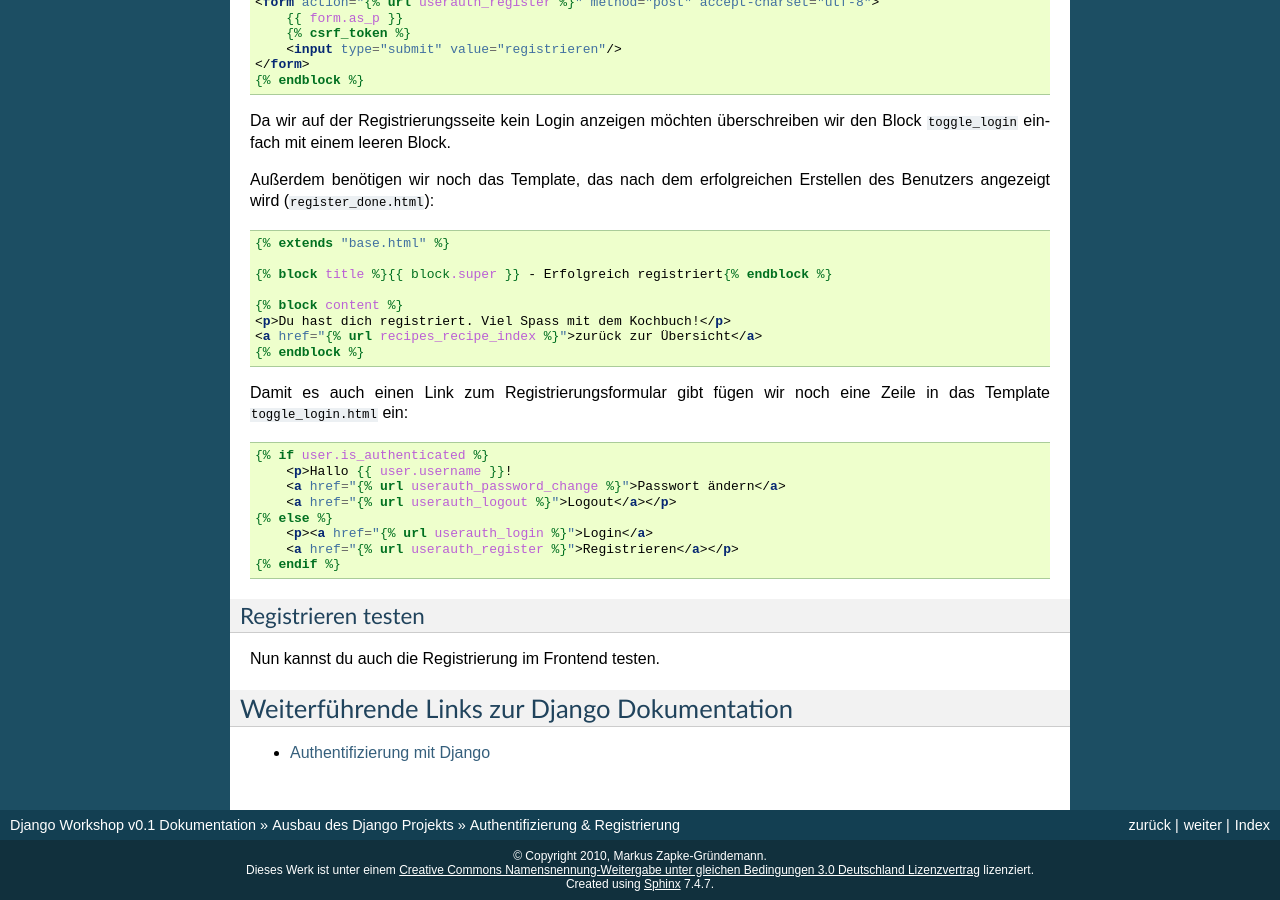
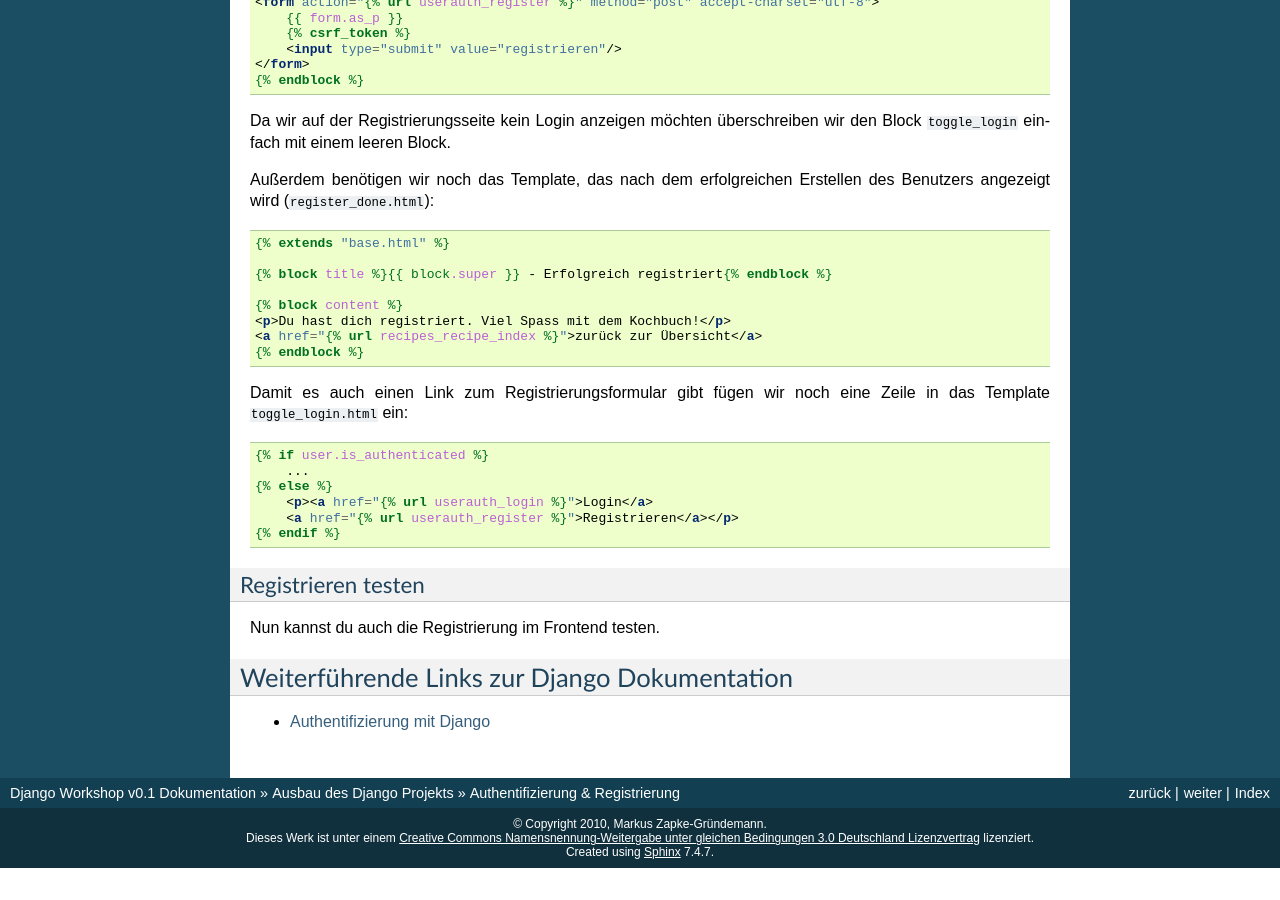
Before and after one commit to keimlink/django-workshop, a Sphinx documentation site: the page built from docs/ausbau/authentifizierung_registrierung.rst, in a window 1280 px wide and 900 px high, scrolled down 4596 px. Built offline with Sphinx 7.4.7, drawn with Linux system fonts in a browser that asks for light colours; after the commit the page ends 5464 px from its top, so only the background shows below that.

Commit message:
Etwas Code im letzten Template Beispiel entfernt, damit es übersichtlicher ist.

```diff
--- a/docs/ausbau/authentifizierung_registrierung.rst
+++ b/docs/ausbau/authentifizierung_registrierung.rst
@@ -270,9 +270,7 @@ Damit es auch einen Link zum Registrierungsformular gibt fügen wir noch eine Ze
 ..  code-block:: html+django
 
     {% if user.is_authenticated %}
-        <p>Hallo {{ user.username }}!
-        <a href="{% url userauth_password_change %}">Passwort ändern</a>
-        <a href="{% url userauth_logout %}">Logout</a></p>
+        ...
     {% else %}
         <p><a href="{% url userauth_login %}">Login</a>
         <a href="{% url userauth_register %}">Registrieren</a></p>
```
